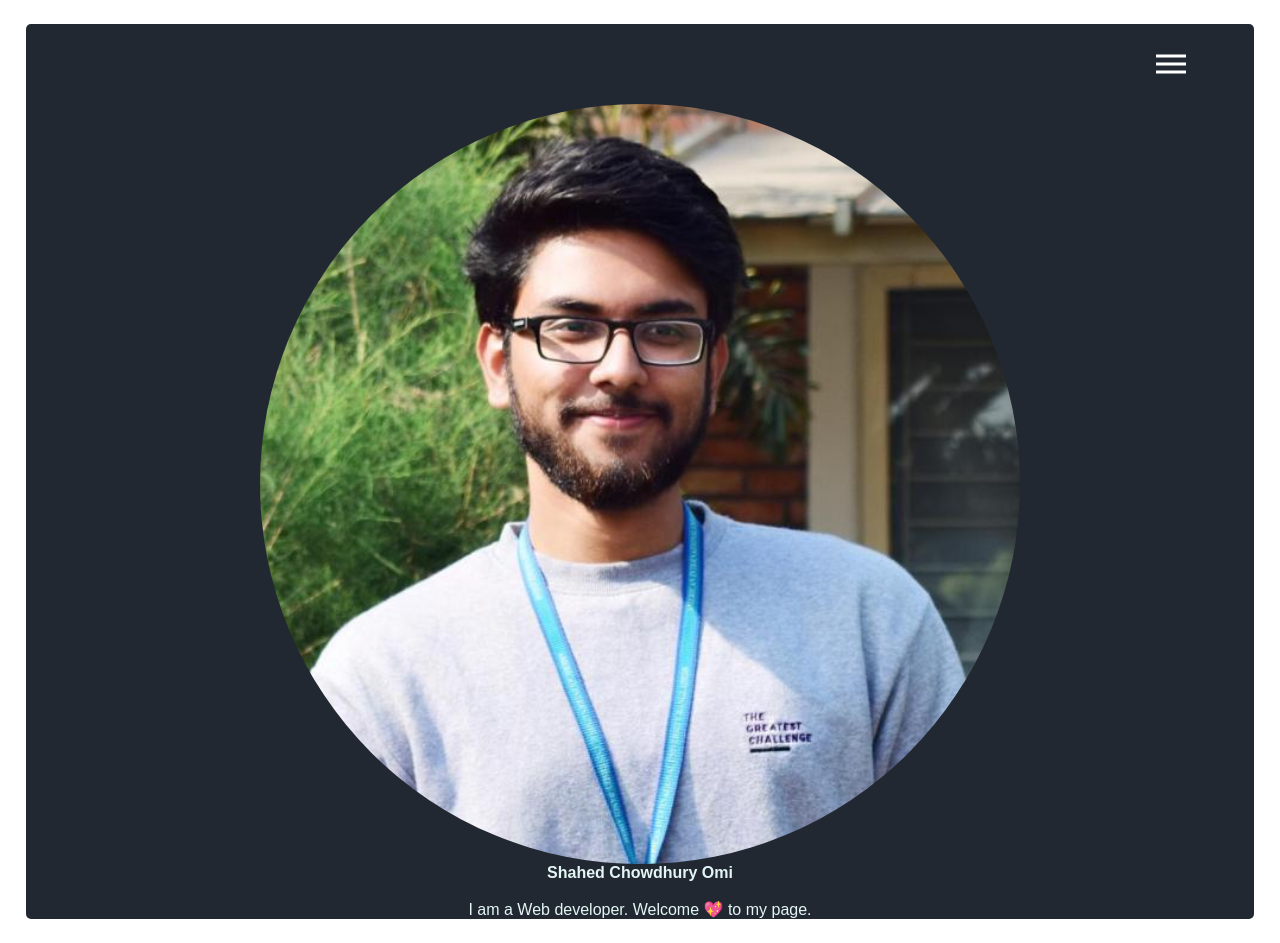
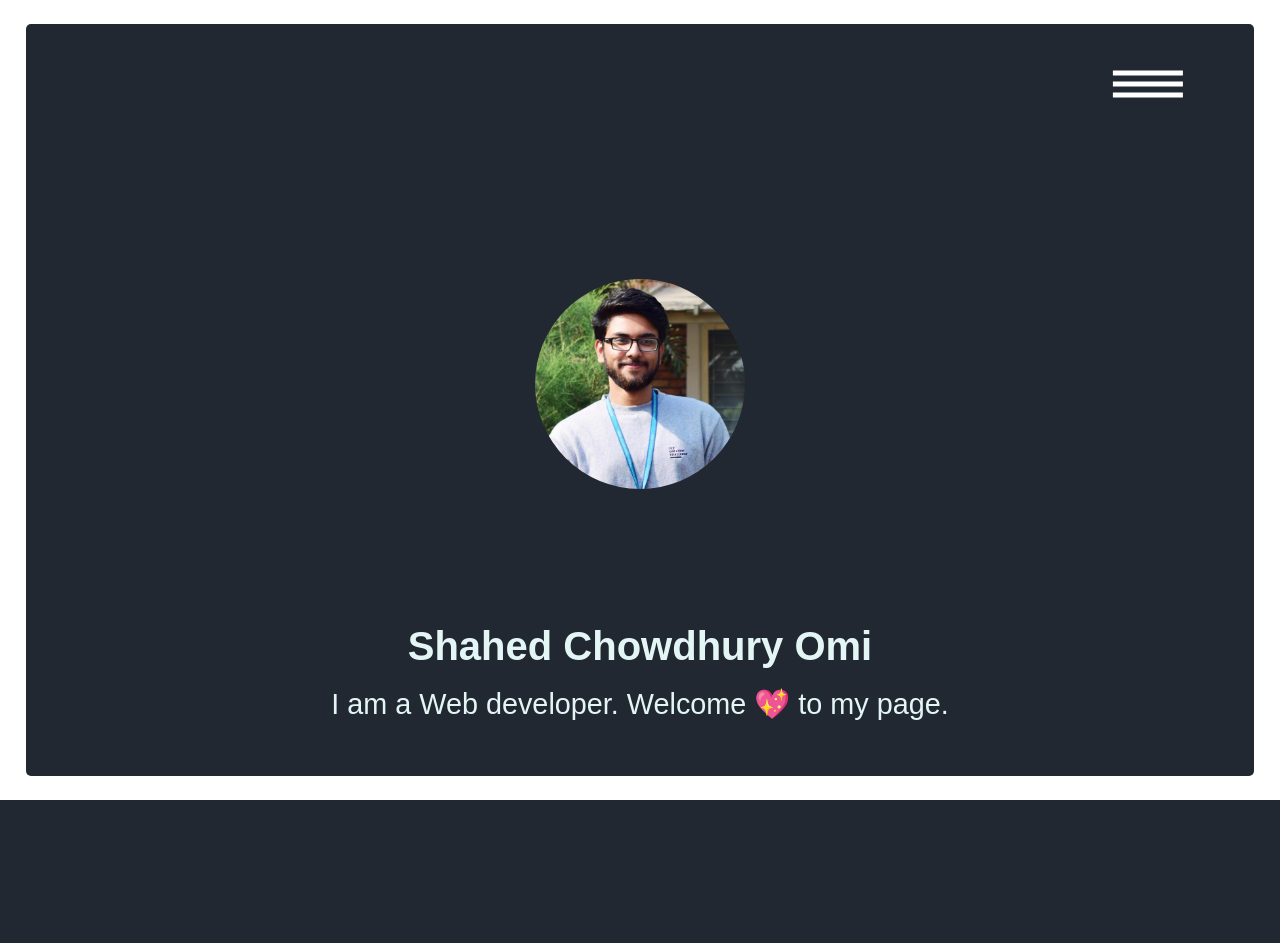
Before and after one commit to Shahed1998/Personal_Website, a Node server app: page / in a window 1280 px wide. After the commit the page ends 800 px from the top, so only its background shows below. Run offline with Node 20, Linux system fonts and the light colour scheme.

Commit message:
10th commit

```diff
--- a/Public/CSS/styles.css
+++ b/Public/CSS/styles.css
@@ -147,3 +147,100 @@ li.fade {
   margin: 0 auto;
   font-weight: 500;
 }
+
+/* ======================================== Media query ========================================== */
+@media screen and (min-width: 500px) {
+  .myImage {
+    min-height: 65vh;
+  }
+}
+
+@media screen and (min-width: 700px) {
+  #myName {
+    font-size: 170%;
+  }
+
+  #myInfo {
+    font-size: 140%;
+  }
+
+  .nav-links.open {
+    clip-path: circle(1300px at 100% -10%);
+    -webkit-clip-path: circle(1300px at 100% -10%);
+    pointer-events: all;
+  }
+
+  .line {
+    width: 50px;
+    height: 5px;
+  }
+}
+
+@media screen and (min-width: 1000px) {
+  #myName {
+    font-size: 250%;
+  }
+
+  #myInfo {
+    font-size: 180%;
+  }
+
+  .nav-links li a {
+    font-size: 50px;
+  }
+
+  .nav-links.open {
+    clip-path: circle(2000px at 100% -20%);
+    -webkit-clip-path: circle(2000px at 100% -20%);
+    pointer-events: all;
+  }
+
+  .line {
+    width: 80px;
+    height: 8px;
+  }
+}
+
+@media screen and (min-width: 1200px) {
+  nav {
+    height: 15vh;
+  }
+  .myImg {
+    width: 28%;
+  }
+  @keyframes bounce {
+    from {
+      width: 28%;
+    }
+    to {
+      width: 10%;
+    }
+  }
+
+  .myImage {
+    min-height: 60vh;
+  }
+  #myName {
+    font-size: 250%;
+  }
+
+  #myInfo {
+    font-size: 180%;
+  }
+
+  .nav-links li a {
+    font-size: 50px;
+  }
+
+  .nav-links.open {
+    clip-path: circle(2000px at 100% -20%);
+    -webkit-clip-path: circle(2000px at 100% -20%);
+    pointer-events: all;
+  }
+
+  .line {
+    margin: 6px;
+    width: 70px;
+    height: 5px;
+  }
+}
```
